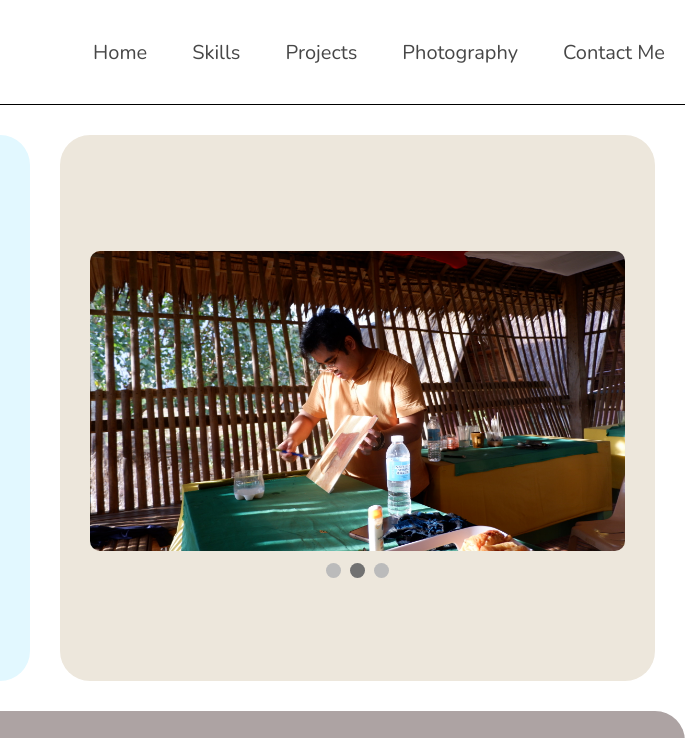
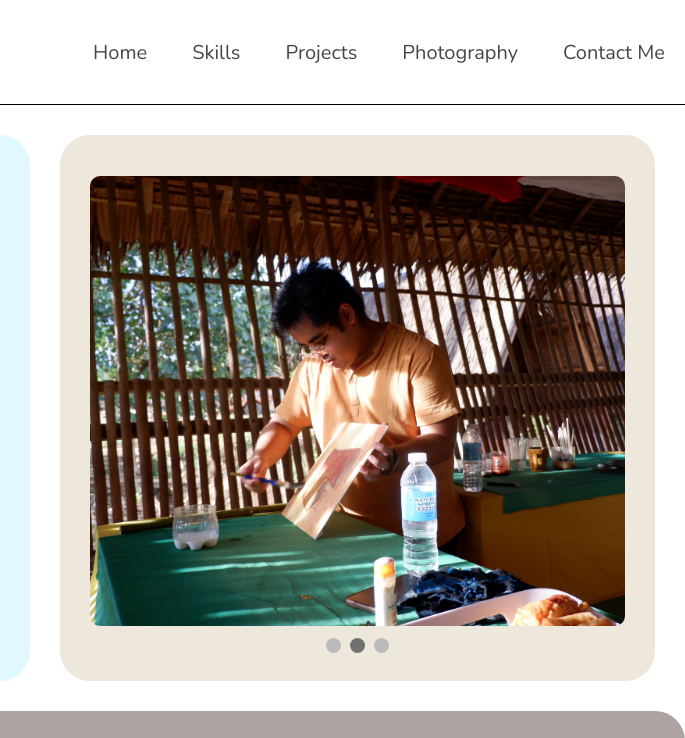
Before and after one commit to jnpmontalvo/jnpmontalvo.github.io, a plain HTML site: page index.html in a window 1280 px wide. Shown: the top 738 px of the page, 595-1280 px from the left. Drawn offline with nearby package versions, Linux system fonts and the light colour scheme.

Commit message:
feat: added image carousel

```diff
--- a/styles.css
+++ b/styles.css
@@ -242,8 +242,9 @@ h1 {
 
         img {
             border-radius: 10px;
-            max-width: 1000px;
-            max-height: 400px;
+            max-width: 800px;
+            height: 450px;
+            object-fit: cover;
         }
 
         /* Slideshow container */
```
